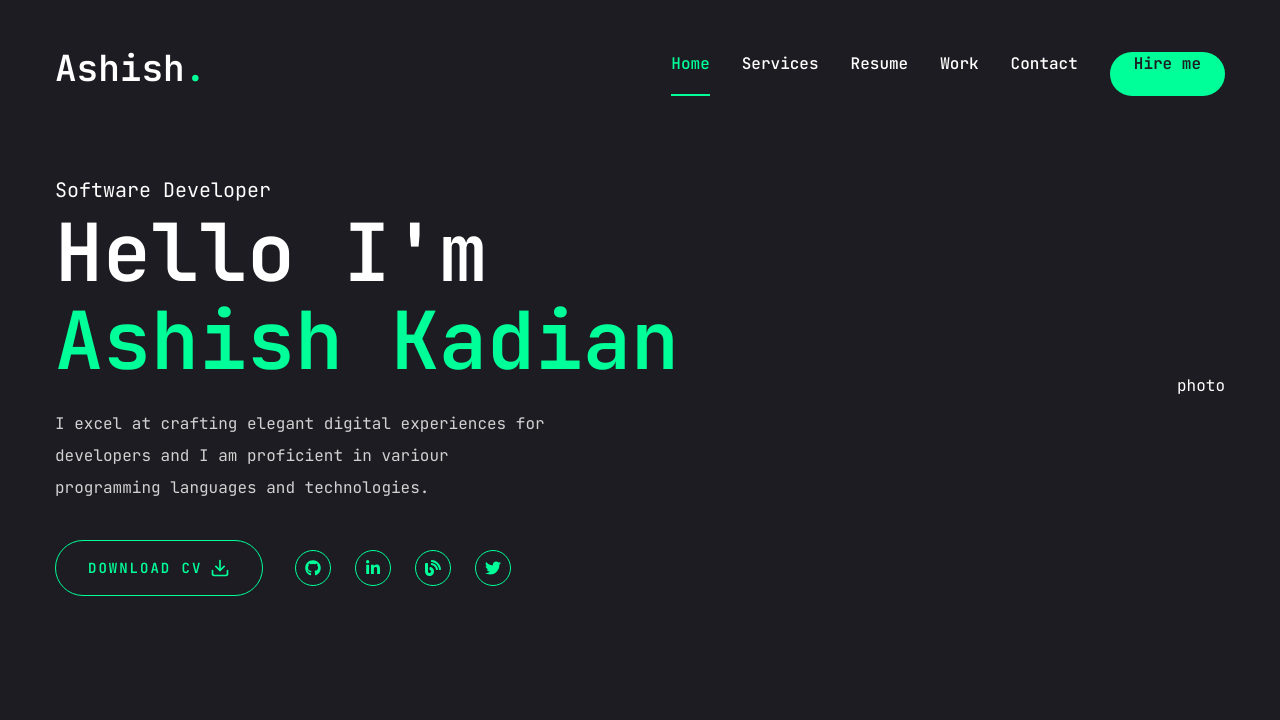
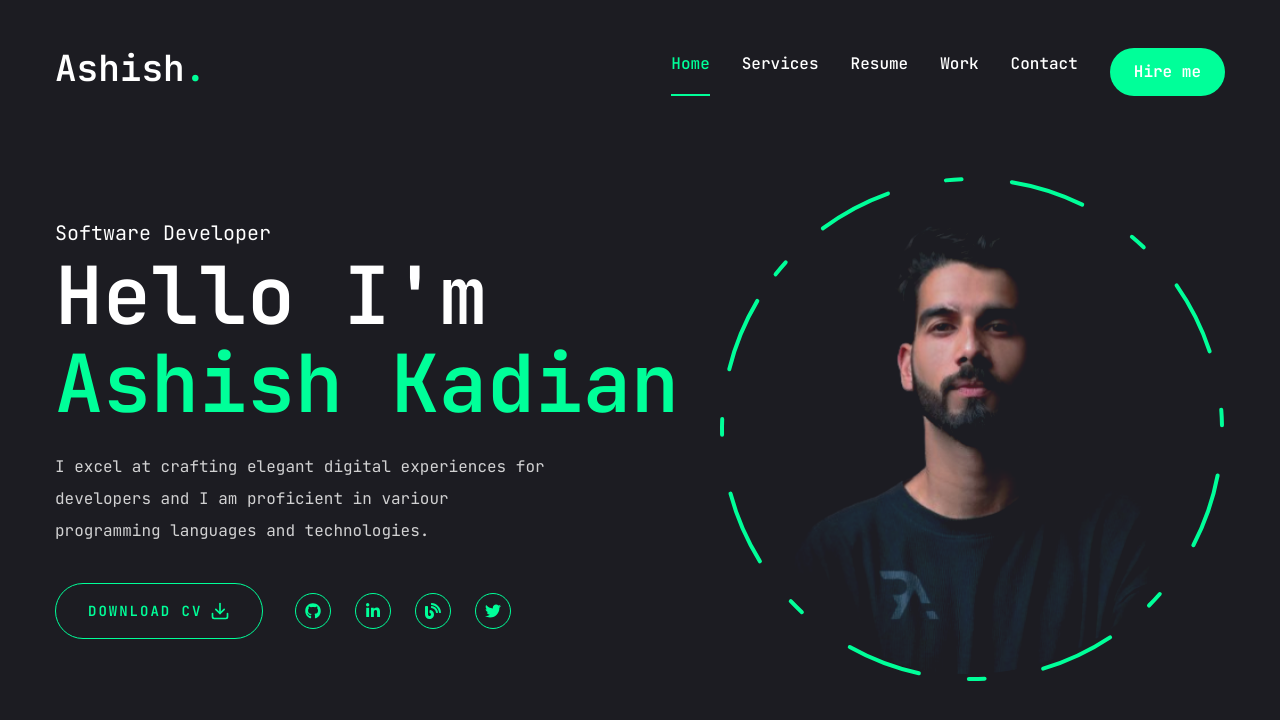
Before and after one commit to syntax2/ashish_portfolio, a Next.js app: page / in a window 1280 px wide. Shown: the top 720 px of the page. Built offline with nearby package versions, Linux system fonts and the light colour scheme.

Commit message:
created the animation for svg circle and the image processing also upated  header to fix the hire me button and updated page.jsx for photo

```diff
--- a/app/page.jsx
+++ b/app/page.jsx
@@ -3,6 +3,7 @@ import { FiDownload, fiDownload } from "react-icons/fi";
 
 //components
 import Social from "@/components/Social";
+import Photo from "@/components/Photo";
 
 const Home = () => {
   return (
@@ -11,7 +12,7 @@ const Home = () => {
         <div className="flex flex-col xl:flex-row items-center justify-between
         xl:pt-8 xl:pb-24">
           { /* text */}
-          <div className="text-center xl:text-left">
+          <div className="text-center xl:text-left order-2 xl:order-none">
             <span className="text-xl">Software Developer</span>
             <h1 className="h1 mb-6">
               Hello I'm <br /> <span className="text-accent">Ashish Kadian</span>
@@ -31,14 +32,17 @@ const Home = () => {
                 <FiDownload className="text-xl" />
               </Button>
               <div className="mb-8 xl:mb-0">
-                <Social containerStyles="flex gap-6" iconStyles="w-9 h-9 border border-accent
+                <Social containerStyles="flex gap-6"
+                iconStyles="w-9 h-9 border border-accent
                   rounded-full flex justify-center items-center text-accent text-base
                   hover:bg-accent hover:text-primary hover:transition-all duration-500"/>
               </div>
             </div>
           </div>
           { /* image */}
-          <div>photo</div>
+          <div className="order-1 xl:order-none mb-8 xl:mb-0">
+            <Photo/>
+            </div>
         </div>
       </div>
     </section>
--- a/components/Header.jsx
+++ b/components/Header.jsx
@@ -20,7 +20,8 @@ const Header = () => {
         <div className="hidden xl:flex item-center gap-8">
           <Nav />
           <Link href="/contact">
-            <Button>Hire me</Button>
+            <Button className="flex items-center justify-center h-12 px-6 text-white
+           hover:transition-all">Hire me</Button>
           </Link>
         </div>
 
--- a/components/Photo.jsx
+++ b/components/Photo.jsx
@@ -0,0 +1,67 @@
+"use client"
+
+import { motion } from "framer-motion";
+import Image from "next/image";
+
+const Photo = () => {
+    return (
+        <div className="w-full h-full relative">
+            { /* image */}
+            <motion.div
+                initial={{ opacity: 0 }}
+                animate={{
+                    opacity: 1,
+                    transition: { delay: 2, duration: 0.4, ease: "easeIn" }
+                }}
+            >
+                { /* image */}
+                <motion.div
+                    initial={{ opacity: 0 }}
+                    animate={{
+                        opacity: 1,
+                        transition: { delay: 2.4, duration: 0.4, ease: "easeInOut" },
+                    }}
+                    className="w-[298px] h-[298px] xl:w-[498px] xl:h-[498px]
+            mix-blend-lighten absolute"
+                >
+                    <Image src="/assets/photo.png"
+                        priority
+                        quality={100}
+                        fill
+                        alt=""
+                        className="object-contain"
+                    />
+
+                </motion.div>
+
+                { /* circle */}
+                <motion.svg className="w-[300px] xl:w-[506px] h-[300px] xl:h-[506px]"
+                fill="transparent"
+                viewBox="0 0 506 506"
+                xmlns="http://www.w3.org/2000/svg"
+                >
+                    <motion.circle
+                    cx="253"
+                    cy="253"
+                    r="250"
+                    stroke="#00ff99"
+                    strokeWidth= "4"
+                    strokeLinecap="round"
+                    strokeLinejoin="round"
+                    initial={{strokeDasharray: "24 10 0 0" }}
+                    animate={{
+                        strokeDasharray: ["15 120 25 25", "16 25 92 72", "4 250 22 22"],
+                        rotate: [120, 360],
+                        }}
+                    transition={{ duration: 20,
+                        repeat: Infinity,
+                        repeatType: "reverse",
+                    }}
+                        />
+                </motion.svg>
+            </motion.div>
+        </div>
+    );
+}
+
+export default Photo
```
